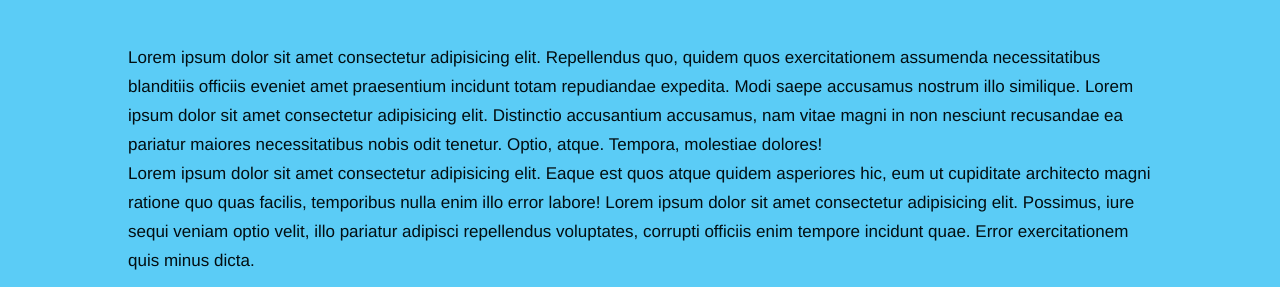
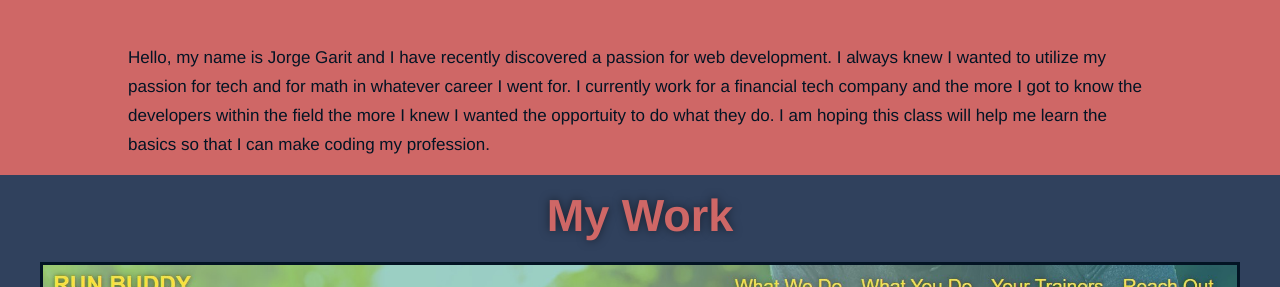
Before and after one commit to jorgegarit/Portfolio, a plain HTML site: page index.html in a window 1280 px wide. Shown: the part 860-1147 px from the top of the page. Drawn offline with Linux system fonts and the light colour scheme.

Commit message:
wrote in bio, changed color scheme, changed hero photo

```diff
--- a/assets/css/style.css
+++ b/assets/css/style.css
@@ -5,9 +5,9 @@
 }
 
 :root {
-    --first-color: #fcde67;
-    --second-color: #5bccf6;
-    --third-color: #030e12;
+    --first-color: #30415D;
+    --second-color: #CF6766;
+    --third-color: #031424;
 }
 
 body {
--- a/index.html
+++ b/index.html
@@ -59,10 +59,8 @@
                         <img src="./assets/images/me.jpg" alt="A picture of Jorge Garit profile while smiling in a serene location with a river and mountains in the background" />
                     </div>
                     <p>
-                    Lorem ipsum dolor sit amet consectetur adipisicing elit. Repellendus quo, quidem quos exercitationem assumenda necessitatibus blanditiis officiis eveniet amet praesentium incidunt totam repudiandae expedita.
-                    Modi saepe accusamus nostrum illo similique. Lorem ipsum dolor sit amet consectetur adipisicing elit. Distinctio accusantium accusamus, nam vitae magni in non nesciunt recusandae ea pariatur maiores necessitatibus nobis odit tenetur. Optio, atque. Tempora, molestiae dolores!
-                     <br />
-                    Lorem ipsum dolor sit amet consectetur adipisicing elit. Eaque est quos atque quidem asperiores hic, eum ut cupiditate architecto magni ratione quo quas facilis, temporibus nulla enim illo error labore! Lorem ipsum dolor sit amet consectetur adipisicing elit. Possimus, iure sequi veniam optio velit, illo pariatur adipisci repellendus voluptates, corrupti officiis enim tempore incidunt quae. Error exercitationem quis minus dicta.
+                        Hello, my name is Jorge Garit and I have recently discovered a passion for web development. I always knew I wanted to utilize my passion for tech and for math in whatever career I went for. I currently work for a financial tech company and the more I got to know the developers within the field the more I knew I wanted
+                        the opportuity to do what they do. I am hoping this class will help me learn the basics so that I can make coding my profession.
                     </p>
                 </div>
             </div>
```
Also changed, not shown: 1 other file.
